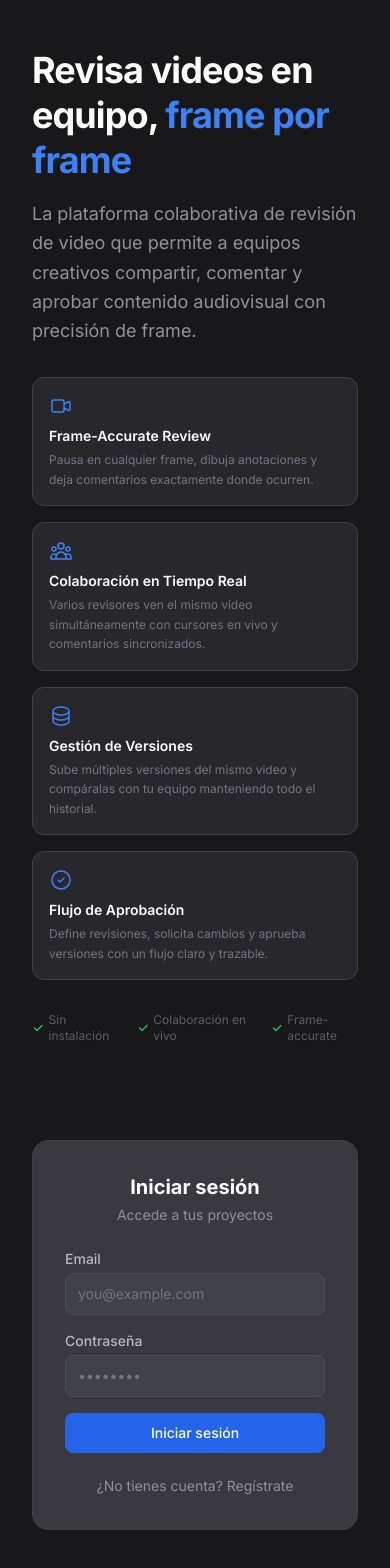
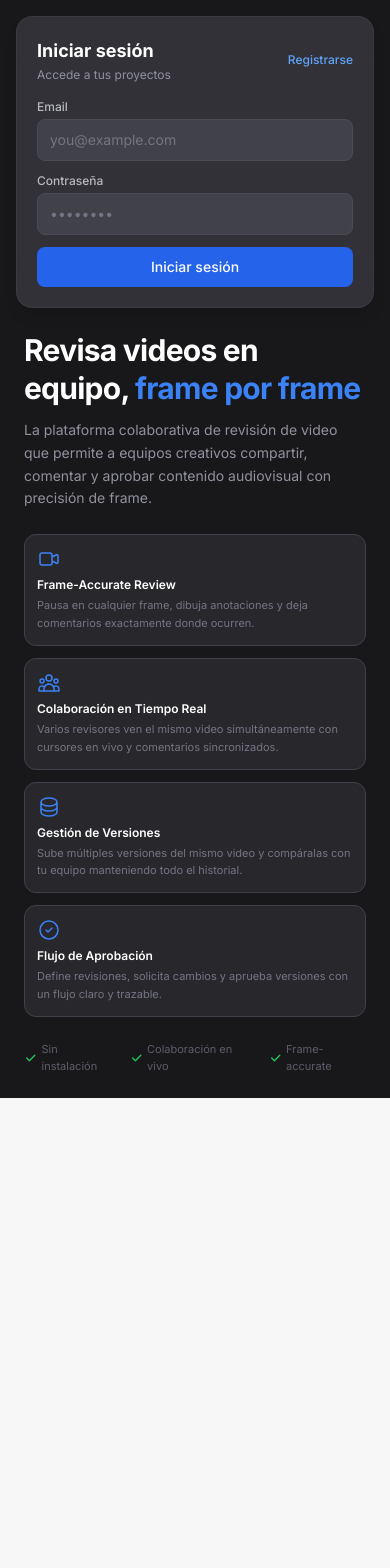
Before and after one commit to alejandrovelozvera-hash/frame-clone, a Next.js app: page / in a window 390 px wide. Shown: the top 1568 px of the page. After the commit the page ends 1098 px from the top, so only its background shows below. Built offline with nearby package versions, Linux system fonts and the light colour scheme.

Commit message:
feat: iOS-style bottom nav, responsive landing page, mobile share sidebar

```diff
--- a/src/app/dashboard/page.tsx
+++ b/src/app/dashboard/page.tsx
@@ -6,6 +6,7 @@ import { AuthProvider, useAuth } from '@/lib/auth-context';
 import { projects } from '@/lib/api';
 import { useToast } from '@/components/toast';
 import { LoadingSkeleton } from '@/components/loading-skeleton';
+import BottomNav from '@/components/bottom-nav';
 
 function DashboardPage() {
   const { user, loading: authLoading, logout } = useAuth();
@@ -69,7 +70,7 @@ function DashboardPage() {
   }
 
   return (
-    <div className="min-h-screen bg-frame-950">
+    <div className="min-h-screen bg-frame-950 pb-20 lg:pb-0">
       <header className="border-b border-frame-800/50">
         <div className="max-w-6xl mx-auto px-6 py-4 flex items-center justify-between">
           <div className="flex items-center gap-3">
@@ -215,7 +216,8 @@ function DashboardPage() {
           </div>
         )}
       </main>
-    </div>
+        <BottomNav />
+      </div>
   );
 }
 
--- a/src/app/page.tsx
+++ b/src/app/page.tsx
@@ -79,58 +79,27 @@ function LoginPage() {
 
   return (
     <div className="min-h-screen bg-frame-950 flex flex-col lg:flex-row">
-      <div className="flex-1 flex flex-col justify-center px-8 lg:px-16 py-12 lg:py-0">
-        <div className="max-w-xl">
-          <div className="mb-8">
-            <h1 className="text-4xl lg:text-5xl font-bold text-white tracking-tight leading-tight">
-              Revisa videos en equipo,
-              <span className="text-blue-500"> frame por frame</span>
-            </h1>
-            <p className="text-frame-400 text-lg mt-4 leading-relaxed">
-              La plataforma colaborativa de revisión de video que permite a equipos creativos
-              compartir, comentar y aprobar contenido audiovisual con precisión de frame.
-            </p>
+      {/* Auth card — TOP on mobile, RIGHT on desktop */}
+      <div className="order-first lg:order-last w-full lg:w-[420px] lg:min-h-screen flex items-start lg:items-center justify-center px-4 pt-4 pb-0 lg:px-8 lg:py-0">
+        <div className="w-full bg-frame-900/80 backdrop-blur-xl lg:bg-frame-900 rounded-2xl lg:rounded-2xl p-5 lg:p-8 border border-frame-800/60 lg:border-frame-800 shadow-lg shadow-black/10">
+          <div className="flex items-center justify-between lg:block mb-4 lg:mb-6">
+            <div>
+              <h2 className="text-lg lg:text-xl font-bold text-white">{isLogin ? 'Iniciar sesión' : 'Crear cuenta'}</h2>
+              <p className="text-frame-400 text-xs lg:text-sm mt-0.5 lg:mt-1">
+                {isLogin ? 'Accede a tus proyectos' : 'Comienza a revisar videos en equipo'}
+              </p>
+            </div>
+            <button
+              onClick={() => setIsLogin(!isLogin)}
+              className="lg:hidden text-xs text-blue-400 hover:text-blue-300 font-medium whitespace-nowrap ml-3"
+            >
+              {isLogin ? 'Registrarse' : 'Iniciar sesión'}
+            </button>
           </div>
 
-          <div className="grid grid-cols-1 sm:grid-cols-2 gap-4 mb-8">
-            {features.map((f, i) => (
-              <div key={i} className="bg-frame-900/50 border border-frame-800 rounded-xl p-4 hover:bg-frame-900 transition-colors">
-                <div className="text-blue-500 mb-2">{f.icon}</div>
-                <h3 className="text-white font-semibold text-sm mb-1">{f.title}</h3>
-                <p className="text-frame-500 text-xs leading-relaxed">{f.desc}</p>
-              </div>
-            ))}
-          </div>
-
-          <div className="flex items-center gap-6 text-xs text-frame-600">
-            <span className="flex items-center gap-1">
-              <svg className="w-4 h-4 text-green-500" fill="currentColor" viewBox="0 0 20 20"><path fillRule="evenodd" d="M16.707 5.293a1 1 0 010 1.414l-8 8a1 1 0 01-1.414 0l-4-4a1 1 0 011.414-1.414L8 12.586l7.293-7.293a1 1 0 011.414 0z" clipRule="evenodd" /></svg>
-              Sin instalación
-            </span>
-            <span className="flex items-center gap-1">
-              <svg className="w-4 h-4 text-green-500" fill="currentColor" viewBox="0 0 20 20"><path fillRule="evenodd" d="M16.707 5.293a1 1 0 010 1.414l-8 8a1 1 0 01-1.414 0l-4-4a1 1 0 011.414-1.414L8 12.586l7.293-7.293a1 1 0 011.414 0z" clipRule="evenodd" /></svg>
-              Colaboración en vivo
-            </span>
-            <span className="flex items-center gap-1">
-              <svg className="w-4 h-4 text-green-500" fill="currentColor" viewBox="0 0 20 20"><path fillRule="evenodd" d="M16.707 5.293a1 1 0 010 1.414l-8 8a1 1 0 01-1.414 0l-4-4a1 1 0 011.414-1.414L8 12.586l7.293-7.293a1 1 0 011.414 0z" clipRule="evenodd" /></svg>
-              Frame-accurate
-            </span>
-          </div>
-        </div>
-      </div>
-
-      <div className="w-full lg:w-[420px] flex items-center justify-center px-8 py-12 lg:py-0">
-        <div className="w-full bg-frame-900 rounded-2xl p-8 border border-frame-800">
-          <div className="mb-6 text-center">
-            <h2 className="text-xl font-bold text-white">{isLogin ? 'Iniciar sesión' : 'Crear cuenta'}</h2>
-            <p className="text-frame-400 text-sm mt-1">
-              {isLogin ? 'Accede a tus proyectos' : 'Comienza a revisir videos en equipo'}
-            </p>
-          </div>
-
-          <form onSubmit={handleSubmit} className="space-y-4">
+          <form onSubmit={handleSubmit} className="space-y-3 lg:space-y-4">
             <div>
-              <label className="block text-sm font-medium text-frame-300 mb-1">Email</label>
+              <label className="block text-xs lg:text-sm font-medium text-frame-300 mb-1">Email</label>
               <input
                 type="email"
                 value={email}
@@ -143,7 +112,7 @@ function LoginPage() {
 
             {!isLogin && (
               <div>
-                <label className="block text-sm font-medium text-frame-300 mb-1">Nombre</label>
+                <label className="block text-xs lg:text-sm font-medium text-frame-300 mb-1">Nombre</label>
                 <input
                   type="text"
                   value={name}
@@ -156,7 +125,7 @@ function LoginPage() {
             )}
 
             <div>
-              <label className="block text-sm font-medium text-frame-300 mb-1">Contraseña</label>
+              <label className="block text-xs lg:text-sm font-medium text-frame-300 mb-1">Contraseña</label>
               <input
                 type="password"
                 value={password}
@@ -174,19 +143,60 @@ function LoginPage() {
             <button
               type="submit"
               disabled={loading}
-              className="w-full py-2.5 bg-blue-600 hover:bg-blue-700 text-white rounded-lg font-medium text-sm transition-colors disabled:opacity-50"
+              className="w-full py-2.5 bg-blue-600 hover:bg-blue-700 text-white rounded-lg font-medium text-sm transition-colors disabled:opacity-50 active:scale-[0.98]"
             >
               {loading ? 'Cargando...' : isLogin ? 'Iniciar sesión' : 'Crear cuenta'}
             </button>
           </form>
 
-          <div className="mt-5 text-center">
+          <div className="mt-4 lg:mt-5 text-center hidden lg:block">
             <button
               onClick={() => setIsLogin(!isLogin)}
               className="text-sm text-frame-400 hover:text-frame-200 transition-colors"
             >
               {isLogin ? '¿No tienes cuenta? Regístrate' : '¿Ya tienes cuenta? Inicia sesión'}
             </button>
+          </div>
+        </div>
+      </div>
+
+      {/* Hero section — BELOW auth on mobile, LEFT on desktop */}
+      <div className="order-last lg:order-first flex-1 flex flex-col justify-center px-6 lg:px-16 py-6 lg:py-0">
+        <div className="max-w-xl">
+          <div className="mb-6 lg:mb-8">
+            <h1 className="text-3xl lg:text-5xl font-bold text-white tracking-tight leading-tight">
+              Revisa videos en equipo,
+              <span className="text-blue-500"> frame por frame</span>
+            </h1>
+            <p className="text-frame-400 text-sm lg:text-lg mt-3 lg:mt-4 leading-relaxed">
+              La plataforma colaborativa de revisión de video que permite a equipos creativos
+              compartir, comentar y aprobar contenido audiovisual con precisión de frame.
+            </p>
+          </div>
+
+          <div className="grid grid-cols-1 sm:grid-cols-2 gap-3 lg:gap-4 mb-6 lg:mb-8">
+            {features.map((f, i) => (
+              <div key={i} className="bg-frame-900/50 border border-frame-800 rounded-xl p-3 lg:p-4 hover:bg-frame-900 transition-colors">
+                <div className="text-blue-500 mb-1.5 lg:mb-2">{f.icon}</div>
+                <h3 className="text-white font-semibold text-xs lg:text-sm mb-1">{f.title}</h3>
+                <p className="text-frame-500 text-[11px] lg:text-xs leading-relaxed">{f.desc}</p>
+              </div>
+            ))}
+          </div>
+
+          <div className="flex items-center gap-4 lg:gap-6 text-[11px] lg:text-xs text-frame-600">
+            <span className="flex items-center gap-1">
+              <svg className="w-3.5 h-3.5 lg:w-4 lg:h-4 text-green-500" fill="currentColor" viewBox="0 0 20 20"><path fillRule="evenodd" d="M16.707 5.293a1 1 0 010 1.414l-8 8a1 1 0 01-1.414 0l-4-4a1 1 0 011.414-1.414L8 12.586l7.293-7.293a1 1 0 011.414 0z" clipRule="evenodd" /></svg>
+              Sin instalación
+            </span>
+            <span className="flex items-center gap-1">
+              <svg className="w-3.5 h-3.5 lg:w-4 lg:h-4 text-green-500" fill="currentColor" viewBox="0 0 20 20"><path fillRule="evenodd" d="M16.707 5.293a1 1 0 010 1.414l-8 8a1 1 0 01-1.414 0l-4-4a1 1 0 011.414-1.414L8 12.586l7.293-7.293a1 1 0 011.414 0z" clipRule="evenodd" /></svg>
+              Colaboración en vivo
+            </span>
+            <span className="flex items-center gap-1">
+              <svg className="w-3.5 h-3.5 lg:w-4 lg:h-4 text-green-500" fill="currentColor" viewBox="0 0 20 20"><path fillRule="evenodd" d="M16.707 5.293a1 1 0 010 1.414l-8 8a1 1 0 01-1.414 0l-4-4a1 1 0 011.414-1.414L8 12.586l7.293-7.293a1 1 0 011.414 0z" clipRule="evenodd" /></svg>
+              Frame-accurate
+            </span>
           </div>
         </div>
       </div>
--- a/src/app/project/[id]/page.tsx
+++ b/src/app/project/[id]/page.tsx
@@ -5,6 +5,7 @@ import { useParams, useRouter } from 'next/navigation';
 import { AuthProvider, useAuth } from '@/lib/auth-context';
 import { useToast } from '@/components/toast';
 import { LoadingSkeleton } from '@/components/loading-skeleton';
+import BottomNav from '@/components/bottom-nav';
 import { projects, files } from '@/lib/api';
 import { getSocket } from '@/lib/socket';
 
@@ -348,9 +349,10 @@ function ProjectPage() {
           </div>
         )}
       </main>
-    </div>
-  );
-}
+        <BottomNav />
+      </div>
+    );
+  }
 
 export default function Project() {
   return (
--- a/src/app/share/[token]/page.tsx
+++ b/src/app/share/[token]/page.tsx
@@ -18,6 +18,7 @@ export default function SharedView() {
   const [comments, setComments] = useState<any[]>([]);
   const [visitorName, setVisitorName] = useState('');
   const [showNameInput, setShowNameInput] = useState(true);
+  const [mobileSidebarOpen, setMobileSidebarOpen] = useState(false);
   const videoRef = useRef<HTMLVideoElement>(null);
 
   useEffect(() => {
@@ -91,7 +92,17 @@ export default function SharedView() {
     <div className="min-h-screen bg-gray-950 flex flex-col">
       <header className="bg-gray-900 border-b border-gray-800 px-4 py-2 flex items-center justify-between shrink-0">
         <h1 className="text-white font-semibold text-sm truncate">{data.original_name || data.file_name}</h1>
-        <span className="text-xs text-gray-500">{data.project_name}</span>
+        <div className="flex items-center gap-2">
+          <span className="text-xs text-gray-500 hidden sm:inline">{data.project_name}</span>
+          <button
+            onClick={() => setMobileSidebarOpen(!mobileSidebarOpen)}
+            className="sm:hidden p-2 text-gray-400 hover:text-white transition-colors"
+          >
+            <svg className="w-5 h-5" fill="none" viewBox="0 0 24 24" stroke="currentColor" strokeWidth={2}>
+              <path strokeLinecap="round" strokeLinejoin="round" d="M8 12h.01M12 12h.01M16 12h.01M21 12c0 4.418-4.03 8-9 8a9.863 9.863 0 01-4.255-.949L3 20l1.395-3.72C3.512 15.042 3 13.574 3 12c0-4.418 4.03-8 9-8s9 3.582 9 8z" />
+            </svg>
+          </button>
+        </div>
       </header>
 
       <div className="flex flex-1 overflow-hidden">
@@ -114,7 +125,11 @@ export default function SharedView() {
           </div>
         </div>
 
-        <div className="w-80 bg-gray-900 border-l border-gray-800 flex flex-col shrink-0">
+        {mobileSidebarOpen && (
+          <div className="sm:hidden fixed inset-0 bg-black/50 z-40" onClick={() => setMobileSidebarOpen(false)} />
+        )}
+
+        <div className={`${mobileSidebarOpen ? 'fixed right-0 top-0 bottom-0 w-[85vw] z-50 border-l border-gray-800' : 'hidden sm:flex'} w-80 bg-gray-900 flex-col shrink-0`}>
           <div className="p-3 border-b border-gray-800">
             <h2 className="text-white text-xs font-semibold uppercase tracking-wider mb-2">Comentarios</h2>
             {showNameInput ? (
--- /dev/null
+++ b/src/components/bottom-nav.tsx
@@ -0,0 +1,68 @@
+'use client';
+import { usePathname, useRouter } from 'next/navigation';
+import { useAuth } from '@/lib/auth-context';
+
+const tabs = [
+  {
+    id: 'dashboard',
+    label: 'Proyectos',
+    href: '/dashboard',
+    icon: (active: boolean) => (
+      <svg className="w-6 h-6" fill={active ? 'currentColor' : 'none'} viewBox="0 0 24 24" stroke="currentColor" strokeWidth={active ? 0 : 1.5}>
+        <path strokeLinecap="round" strokeLinejoin="round" d="M3.75 6A2.25 2.25 0 016 3.75h2.25A2.25 2.25 0 0110.5 6v2.25a2.25 2.25 0 01-2.25 2.25H6a2.25 2.25 0 01-2.25-2.25V6zM3.75 15.75A2.25 2.25 0 016 13.5h2.25a2.25 2.25 0 012.25 2.25V18a2.25 2.25 0 01-2.25 2.25H6A2.25 2.25 0 013.75 18v-2.25zM13.5 6a2.25 2.25 0 012.25-2.25H18A2.25 2.25 0 0120.25 6v2.25A2.25 2.25 0 0118 10.5h-2.25a2.25 2.25 0 01-2.25-2.25V6zM13.5 15.75a2.25 2.25 0 012.25-2.25H18a2.25 2.25 0 012.25 2.25V18A2.25 2.25 0 0118 20.25h-2.25A2.25 2.25 0 0113.5 18v-2.25z" />
+      </svg>
+    ),
+  },
+  {
+    id: 'profile',
+    label: 'Perfil',
+    href: '',
+    icon: (active: boolean) => (
+      <svg className="w-6 h-6" fill={active ? 'currentColor' : 'none'} viewBox="0 0 24 24" stroke="currentColor" strokeWidth={active ? 0 : 1.5}>
+        <path strokeLinecap="round" strokeLinejoin="round" d="M15.75 6a3.75 3.75 0 11-7.5 0 3.75 3.75 0 017.5 0zM4.501 20.118a7.5 7.5 0 0114.998 0A17.933 17.933 0 0112 21.75c-2.676 0-5.216-.584-7.499-1.632z" />
+      </svg>
+    ),
+  },
+];
+
+export default function BottomNav() {
+  const pathname = usePathname();
+  const router = useRouter();
+  const { logout } = useAuth();
+
+  const isActive = (tab: typeof tabs[0]) => {
+    if (tab.id === 'dashboard') return pathname === '/dashboard' || pathname.startsWith('/project/');
+    return false;
+  };
+
+  const handlePress = (tab: typeof tabs[0]) => {
+    if (tab.id === 'profile') {
+      logout();
+      router.push('/');
+    } else {
+      router.push(tab.href);
+    }
+  };
+
+  return (
+    <nav className="md:hidden fixed bottom-0 left-0 right-0 z-50 pb-safe" style={{ paddingBottom: 'env(safe-area-inset-bottom, 0px)' }}>
+      <div className="bg-frame-900/90 backdrop-blur-2xl border-t border-frame-700/40 flex items-center justify-around py-1">
+        {tabs.map(tab => {
+          const active = isActive(tab);
+          return (
+            <button
+              key={tab.id}
+              onClick={() => handlePress(tab)}
+              className={`flex flex-col items-center gap-0.5 py-1 px-6 rounded-xl transition-all active:scale-90 ${
+                active ? 'text-blue-400' : 'text-frame-500 hover:text-frame-300'
+              }`}
+            >
+              {tab.icon(active)}
+              <span className="text-[10px] font-medium leading-tight">{tab.label}</span>
+            </button>
+          );
+        })}
+      </div>
+    </nav>
+  );
+}
```
